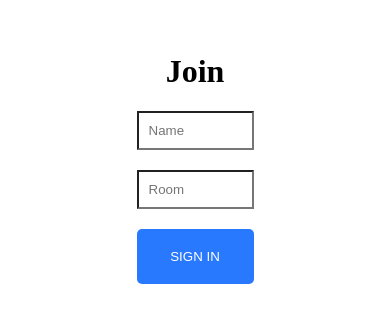
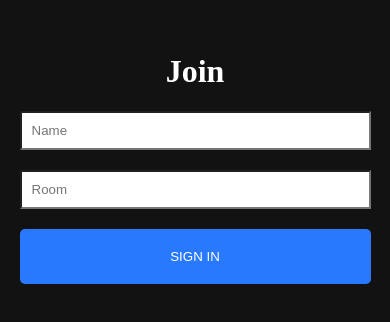
Before and after one commit to Leopard-CC/realtime_chat_application, a React (Create React App) app in the folder client/: page / in a window 390 px wide. Shown: the part 264-586 px from the top of the page. Built offline with nearby package versions, Linux system fonts and the light colour scheme.

Commit message:
styling and mobile friendly

```diff
--- a/client/src/components/Chat/Chat.css
+++ b/client/src/components/Chat/Chat.css
@@ -30,3 +30,10 @@ html, body {
   margin: 5%;
   flex: auto;
 }
+
+@media (min-width: 320px) and (max-width: 480px) {
+  .container {
+    width: 100%;
+    height: 100%;
+  }
+}
--- a/client/src/components/Join/Join.css
+++ b/client/src/components/Join/Join.css
@@ -4,6 +4,7 @@
   text-align: center;
   height: 100vh;
   align-items: center;
+  background-color: #121212;
 }
 
 .joinInnerContainer {
@@ -14,6 +15,10 @@
   border-radius: 0;
   padding: 10px;
   width: 100%;
+}
+
+.heading {
+  color: white;
 }
 
 .button {
@@ -31,3 +36,9 @@
 .mt-20 {
   margin-top: 20px;
 }
+
+@media (min-width: 320px) and (max-width: 480px) {
+  .joinInnerContainer {
+    width: 90%;
+  }
+}
--- a/client/src/components/Join/Join.js
+++ b/client/src/components/Join/Join.js
@@ -10,7 +10,7 @@ export default function SignIn() {
   return (
     <div className="joinOuterContainer">
       <div className="joinInnerContainer">
-        <h1>Join</h1>
+        <h1 className="heading">Join</h1>
           <div>
             <input placeholder="Name" className="joinInput" type="text" onChange={(event) => {setName(event.target.value)}} />
           </div>
```
